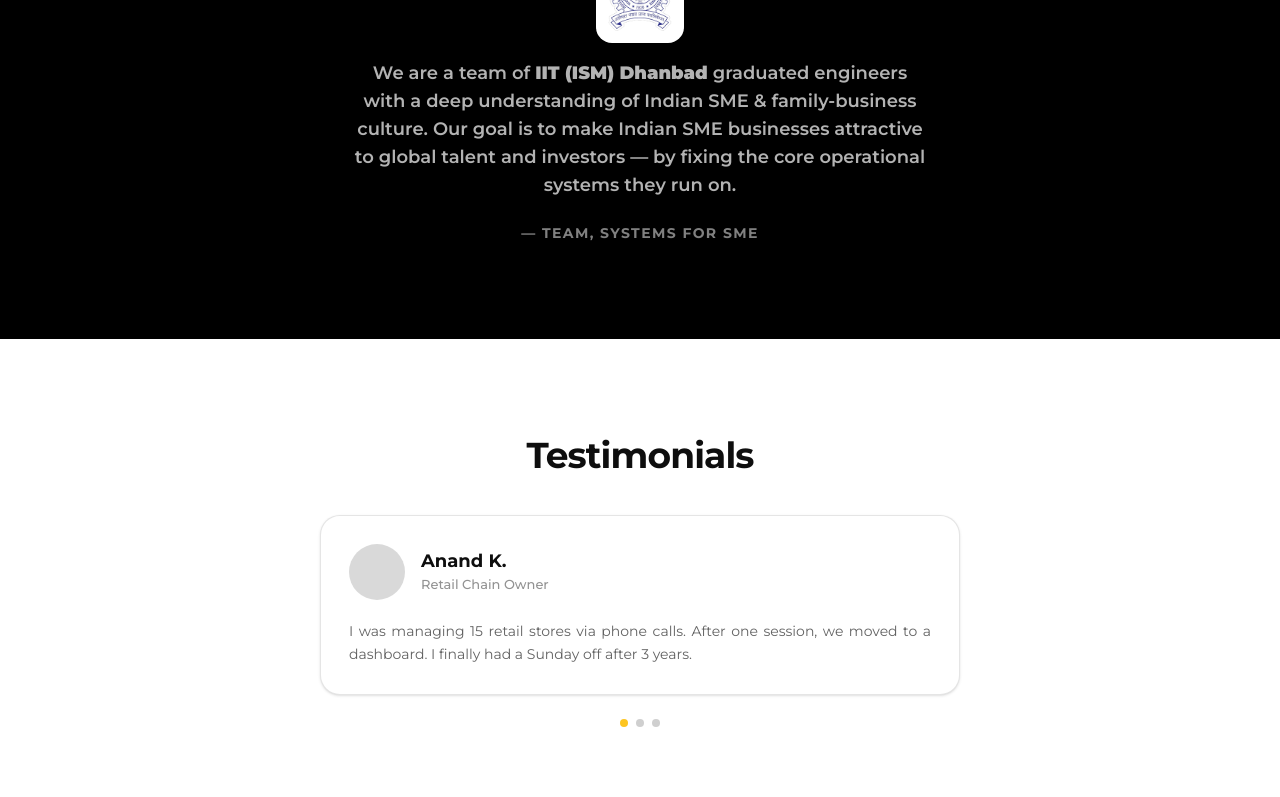
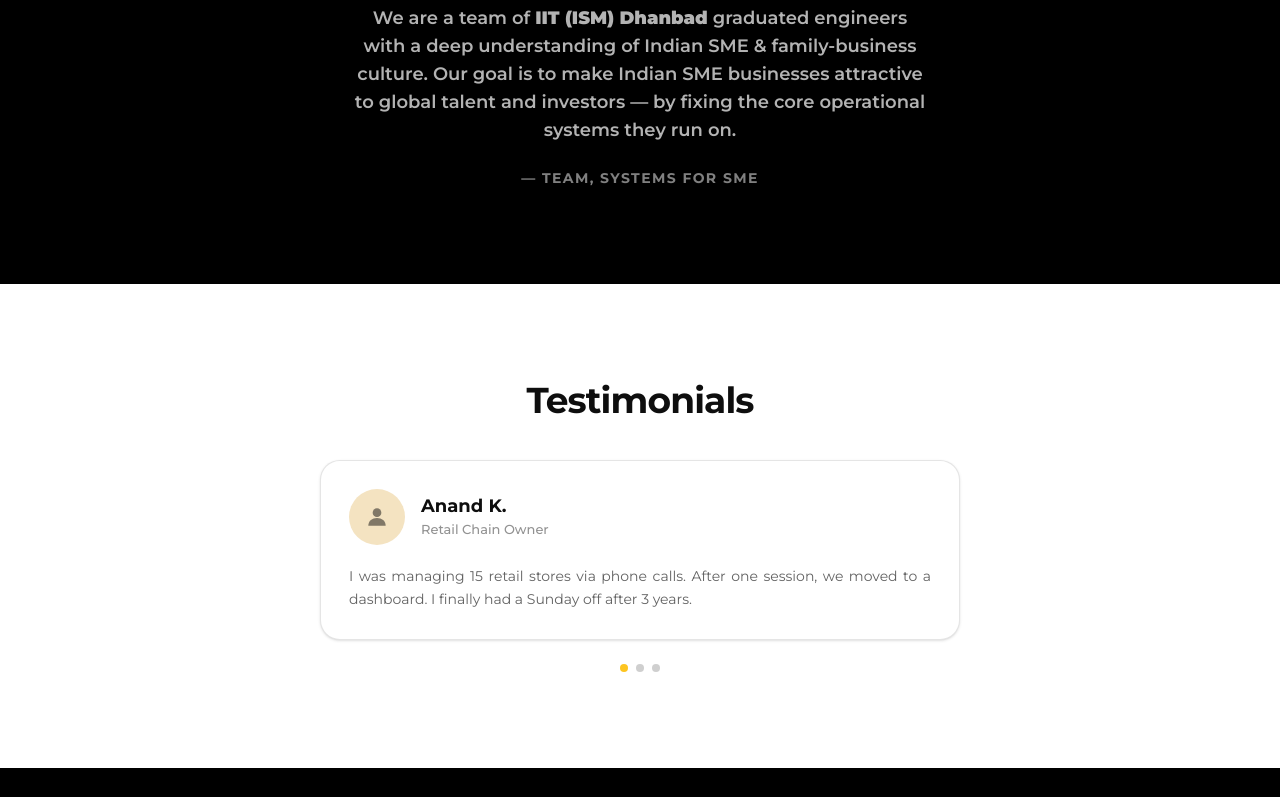
Before and after one commit to rahul-nagaura/System-for-SMEs, a Next.js app: page / in a window 1280 px wide. Shown: the part 5560-6357 px from the top of the page. Built offline with nearby package versions, Linux system fonts and the light colour scheme.

Commit message:
Speed up case-study auto-advance to 2s, add auto-advance + generic avatar icons to testimonials

```diff
--- a/app/components/home/ProductTracking.tsx
+++ b/app/components/home/ProductTracking.tsx
@@ -57,7 +57,7 @@
 ];
 
 // How long each card stays up before auto-advancing to the next one.
-const AUTO_ADVANCE_MS = 4000;
+const AUTO_ADVANCE_MS = 2000;
 
 export default function ProductTracking() {
   const [active, setActive] = useState(0);
--- a/app/components/home/Testimonials.tsx
+++ b/app/components/home/Testimonials.tsx
@@ -1,6 +1,6 @@
 "use client";
 
-import { useRef, useState } from "react";
+import { useEffect, useRef, useState } from "react";
 import { GOLD } from "./theme";
 
 export type Review = {
@@ -10,12 +10,66 @@
   rating?: number;
 };
 
+// How long each testimonial stays up before auto-advancing to the next one.
+const AUTO_ADVANCE_MS = 2000;
+
+// Neutral pastel backgrounds cycled per reviewer, paired with a generic
+// person-silhouette icon (not a real photo) so each testimonial reads
+// distinctly without needing individual customer headshots.
+const AVATAR_PALETTE = ["#F4E3C1", "#DCEBE3", "#E6DCF2", "#F2DCE0", "#DCE6F2"];
+
+function Avatar({ index }: { index: number }) {
+  const bg = AVATAR_PALETTE[index % AVATAR_PALETTE.length];
+  return (
+    <span
+      className="w-14 h-14 rounded-full flex-shrink-0 flex items-center justify-center"
+      style={{ backgroundColor: bg }}
+    >
+      <svg width="26" height="26" viewBox="0 0 24 24" fill="none" aria-hidden="true">
+        <circle cx="12" cy="8" r="4" fill="#0E0E0E" fillOpacity="0.5" />
+        <path d="M4 20c0-4.4 3.6-7 8-7s8 2.6 8 7" fill="#0E0E0E" fillOpacity="0.5" />
+      </svg>
+    </span>
+  );
+}
+
 export default function Testimonials({ reviews }: { reviews: Review[] }) {
   const [active, setActive] = useState(0);
+  const [isVisible, setIsVisible] = useState(false);
+  const [autoTick, setAutoTick] = useState(0); // bumped on manual nav to restart the timer
   const touchStart = useRef<{ x: number; y: number } | null>(null);
+  const sectionRef = useRef<HTMLElement>(null);
   const r = reviews[active] ?? reviews[0];
 
-  const swipe = (dir: number) => setActive((a) => (a + dir + reviews.length) % reviews.length);
+  const swipe = (dir: number) => {
+    setActive((a) => (a + dir + reviews.length) % reviews.length);
+    setAutoTick((t) => t + 1);
+  };
+
+  const goTo = (i: number) => {
+    setActive(i);
+    setAutoTick((t) => t + 1);
+  };
+
+  // Only auto-play while the testimonials are on screen.
+  useEffect(() => {
+    const el = sectionRef.current;
+    if (!el || reviews.length <= 1) return;
+    const observer = new IntersectionObserver(([entry]) => setIsVisible(entry.isIntersecting), {
+      threshold: 0.4,
+    });
+    observer.observe(el);
+    return () => observer.disconnect();
+  }, [reviews.length]);
+
+  // Auto-advance to the next testimonial while visible.
+  useEffect(() => {
+    if (!isVisible || reviews.length <= 1) return;
+    const id = setInterval(() => {
+      setActive((a) => (a + 1) % reviews.length);
+    }, AUTO_ADVANCE_MS);
+    return () => clearInterval(id);
+  }, [isVisible, autoTick, reviews.length]);
 
   const onTouchStart = (e: React.TouchEvent) => {
     const t = e.touches[0];
@@ -33,7 +87,7 @@
   };
 
   return (
-    <section className="bg-white py-16 md:py-24 px-5">
+    <section ref={sectionRef} className="bg-white py-16 md:py-24 px-5">
       <div className="max-w-[640px] mx-auto">
         <h2 className="text-4xl font-bold text-center tracking-tight text-[#0E0E0E]">Testimonials</h2>
 
@@ -44,7 +98,7 @@
           onTouchEnd={onTouchEnd}
         >
           <div className="flex items-center gap-4">
-            <span className="w-14 h-14 rounded-full flex-shrink-0" style={{ backgroundColor: "#D9D9D9" }} />
+            <Avatar index={active} />
             <div>
               <div className="text-lg font-bold text-[#0E0E0E] leading-tight">{r.name}</div>
               <div className="mt-0.5 text-[13px] font-medium text-[#0E0E0E]/45">{r.role}</div>
@@ -58,7 +112,7 @@
             {reviews.map((rev, i) => (
               <button
                 key={`${rev.name}-${i}`}
-                onClick={() => setActive(i)}
+                onClick={() => goTo(i)}
                 aria-label={`Show testimonial ${i + 1}`}
                 className="w-2 h-2 rounded-full transition-colors"
                 style={{ backgroundColor: i === active ? GOLD : "rgba(14,14,14,0.2)" }}
```
